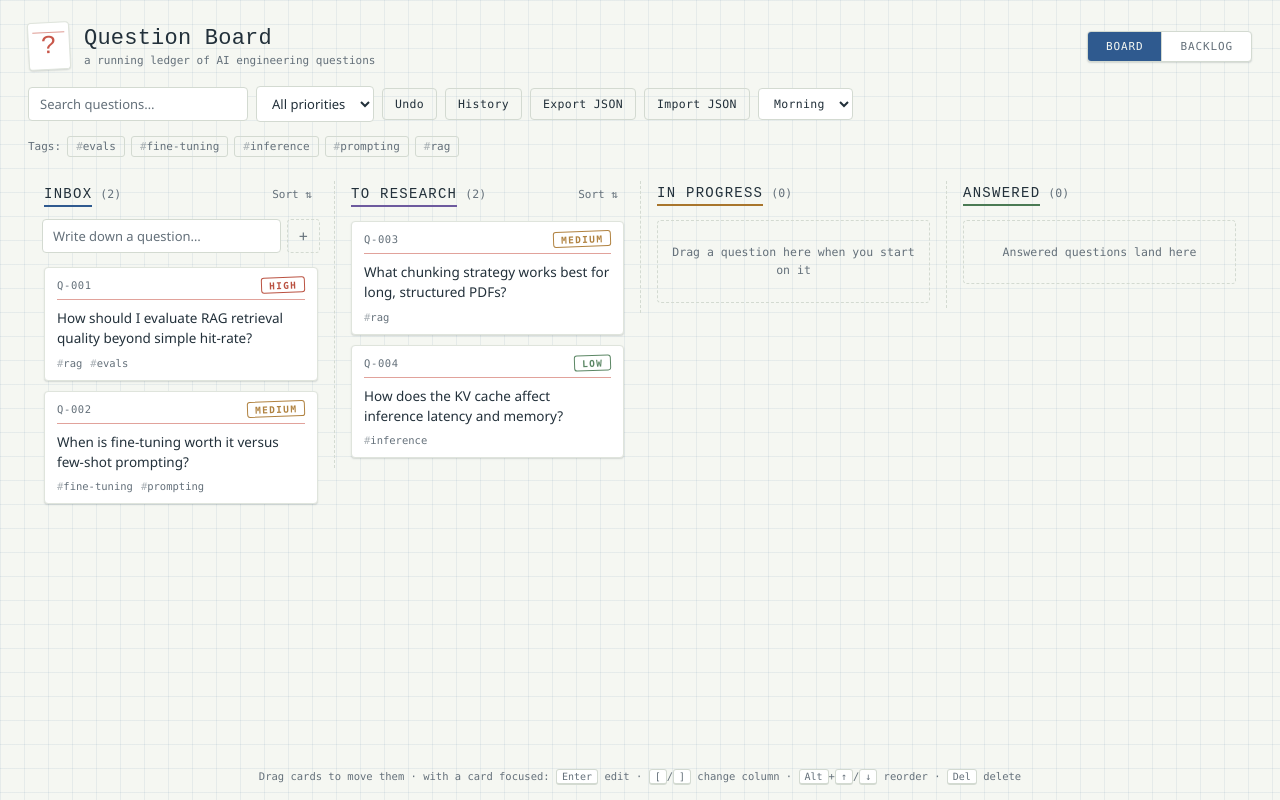
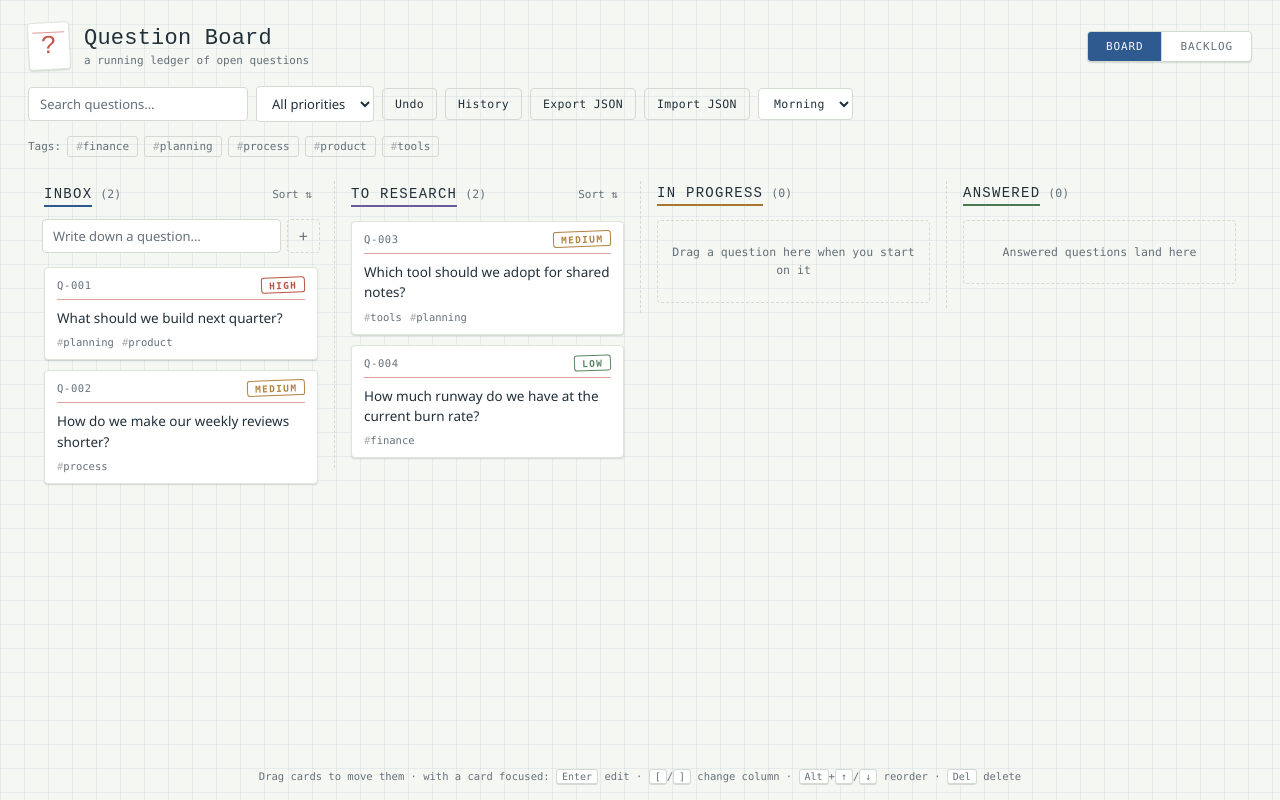
Before and after one commit to S-Moha-M-Kashani/lodestar, a plain HTML site: page index.html in a window 1280 px wide. Drawn offline with Linux system fonts and the light colour scheme.

Commit message:
feat: make the board work for any topic
The sample cards and the wording are neutral now, so the board suits any
team's open questions.

```diff
--- a/app.js
+++ b/app.js
@@ -29,10 +29,10 @@
     const mk = (title, columnId, priority, tags, notes = '') =>
       ({ id: uid(), columnId, title, notes, priority, tags, createdAt: now, updatedAt: now });
     return [
-      mk('How should I evaluate RAG retrieval quality beyond simple hit-rate?', 'inbox', 'high', ['rag', 'evals']),
-      mk('When is fine-tuning worth it versus few-shot prompting?', 'inbox', 'medium', ['fine-tuning', 'prompting']),
-      mk('What chunking strategy works best for long, structured PDFs?', 'to-research', 'medium', ['rag']),
-      mk('How does the KV cache affect inference latency and memory?', 'to-research', 'low', ['inference']),
+      mk('What should we build next quarter?', 'inbox', 'high', ['planning', 'product']),
+      mk('How do we make our weekly reviews shorter?', 'inbox', 'medium', ['process']),
+      mk('Which tool should we adopt for shared notes?', 'to-research', 'medium', ['tools', 'planning']),
+      mk('How much runway do we have at the current burn rate?', 'to-research', 'low', ['finance']),
     ].map((c, i) => ({ ...c, num: i + 1 }));
   }
 
--- a/index.html
+++ b/index.html
@@ -14,7 +14,7 @@
         <span class="brand-mark" aria-hidden="true">?</span>
         <div>
           <h1>Question Board</h1>
-          <p class="tagline">a running ledger of AI engineering questions</p>
+          <p class="tagline">a running ledger of open questions</p>
         </div>
       </div>
       <div class="view-switch" role="group" aria-label="Switch view">
@@ -63,7 +63,7 @@
         <label><input type="radio" name="priority" value="low"><span class="badge low">Low</span></label>
       </fieldset>
       <label class="field">Tags <span class="hint">(comma separated)</span>
-        <input id="card-tags" type="text" placeholder="rag, evals, prompting">
+        <input id="card-tags" type="text" placeholder="planning, ideas, follow-up">
       </label>
       <p id="card-meta" class="card-meta-line"></p>
       <div class="dialog-actions">
```
Also changed, not shown: README.md.
